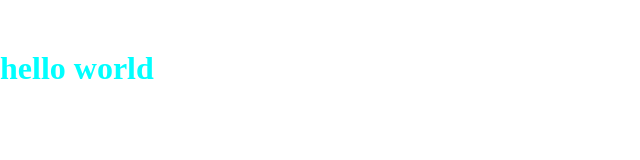
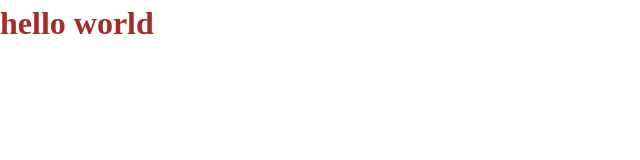
Before and after one commit to naya2matter/test, a plain HTML site: page index.html in a window 1280 px wide. Shown: the whole page, without its empty margins (0-640 px from the left). Drawn offline with Linux system fonts and the light colour scheme.

Commit message:
modify  style h1

```diff
--- a/assets/css/style.css
+++ b/assets/css/style.css
@@ -6,7 +6,7 @@
 }
 
 h1{
-    color: aqua;
-    align-items: center;
-    padding-top: 50px;
+    color: brown;
+    margin: 5px auto;
+
 }
```
